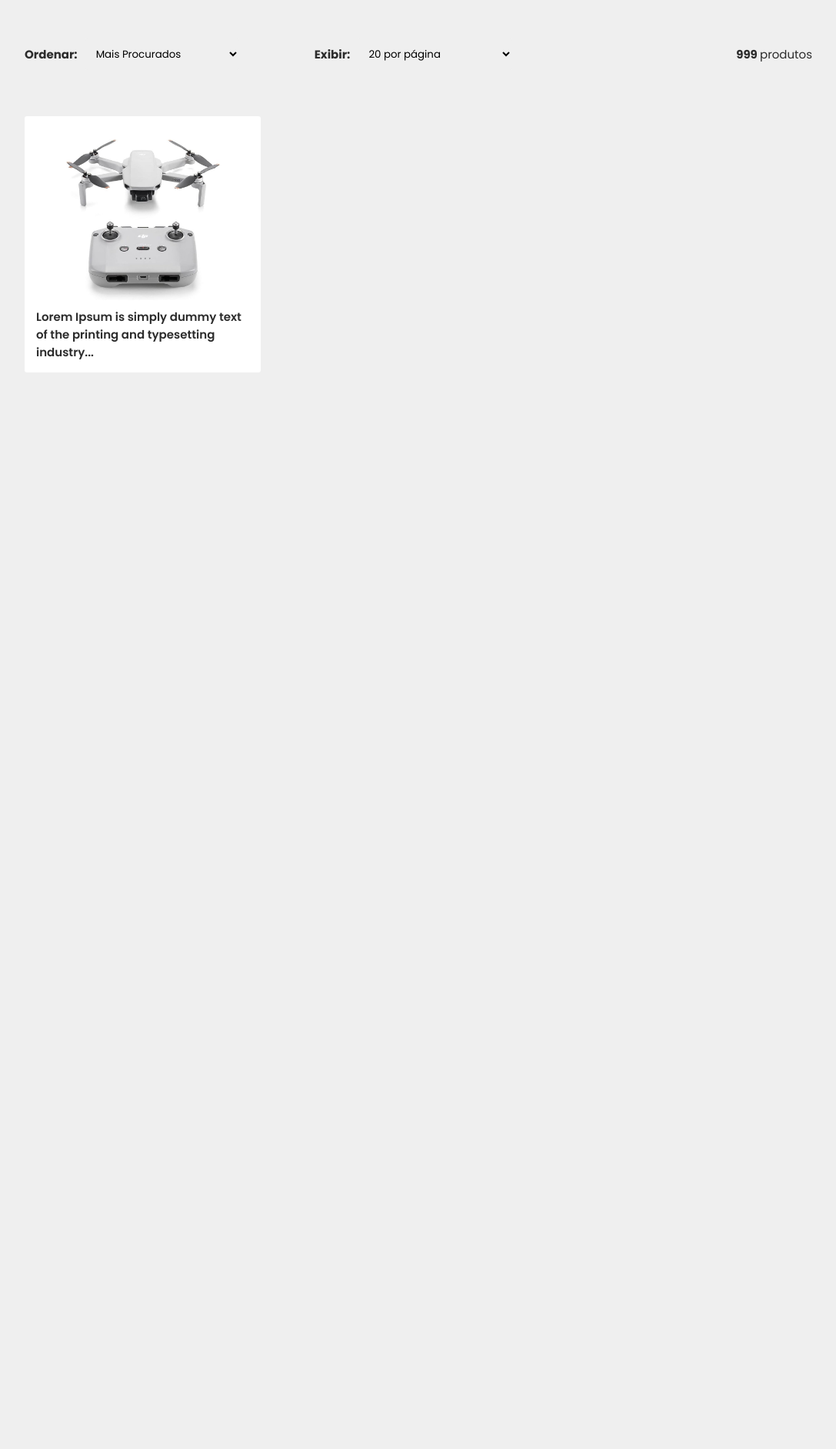
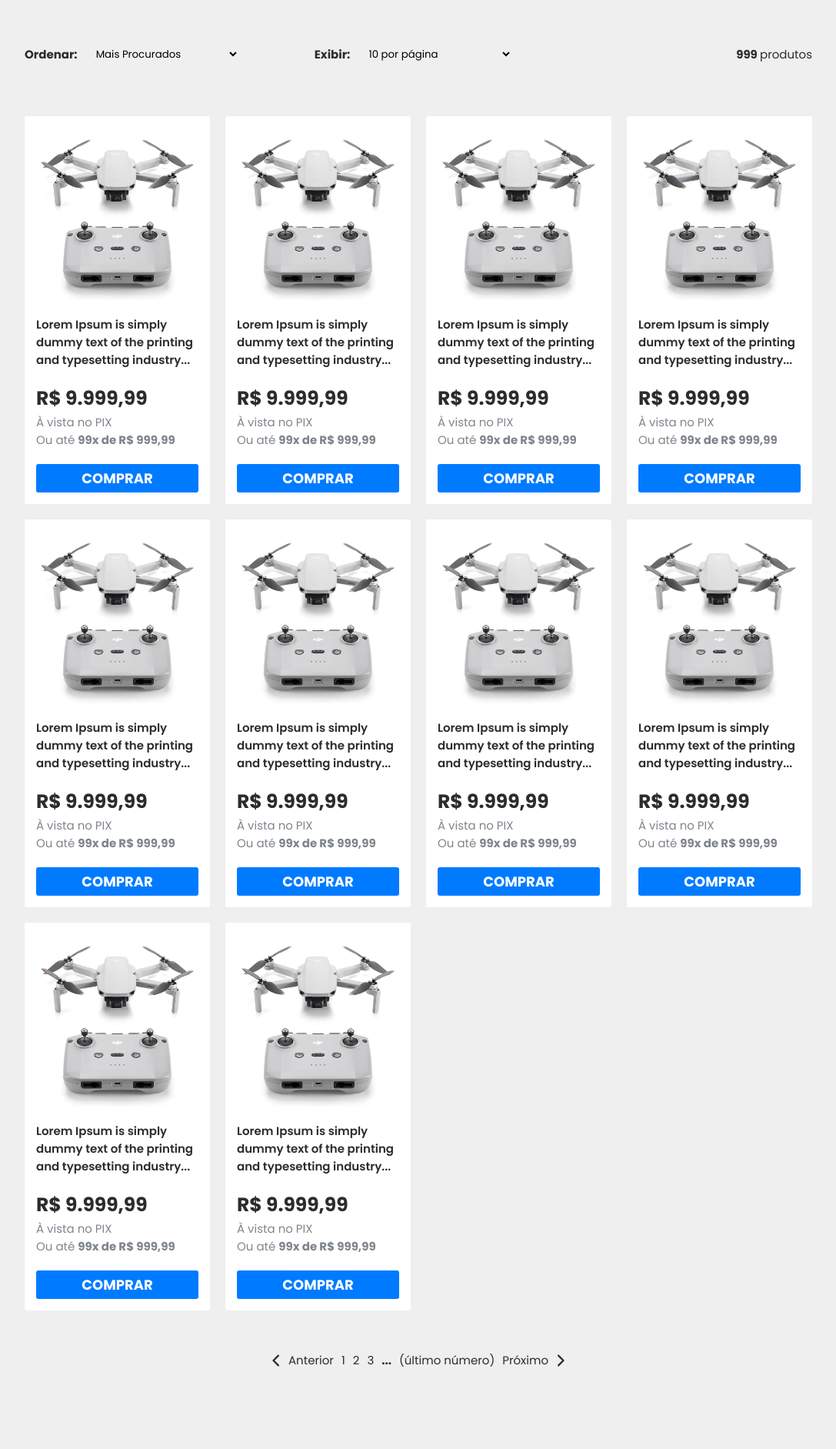
Before and after one commit to victorhvicente/projeto-eccommerce, a PHP site: page /sessao-produtos.html in a window 1280 px wide. Shown: the whole page at 77% size, without its empty margins (96-1183 px from the left). Before the commit the page ends 484 px from the top, so only its background shows below. Run offline with PHP 8.4, Linux system fonts and the light colour scheme.

Commit message:
🚁 feat: implementar layout da tela sessão de produtos AB#60

```diff
--- a/css/sessao-produtos.css
+++ b/css/sessao-produtos.css
@@ -19,7 +19,7 @@ body, html {
 }
 
 main {
-    height: 100vh;
+    height: auto;
     background-color: #EFEFEF;
     display: flex;
     justify-content: center;
@@ -27,7 +27,7 @@ main {
 
 .conteudo-principal {
     width: 80%;
-    margin-top: 5rem;
+    margin: 5rem 0 10rem 0;
 }
 
 .filtro {
@@ -69,13 +69,16 @@ span {
 
 .produtos {
     margin-top: 6rem;
+    display: grid;
+    grid-template-columns: repeat(4, 1fr); /* 3colunas iguais */
+    gap: 2rem;
 }
 
 .card {
     display: flex;
     flex-direction: column;
     align-items: center;
-    width: 30%;
+    gap: 2rem;
     border-radius: 3px;
     padding: 3rem 1.5rem 1.5rem 1.5rem;
     background-color: #FFFFFF;
@@ -84,10 +87,72 @@ span {
 .card img {
     max-width: 20rem;
     height: auto;
-    margin-bottom: 1rem;
 }
 
 .card .descricao-produto {
     font-weight: 600;
     color: #2C2C2C;
 }
+
+.preco {
+    width: 100%;
+}
+
+.preco p {
+    font-weight: 700;
+    font-size: 2.5rem;
+    color: #2C2C2C;
+}
+
+.preco .forma-pagamento {
+    font-weight: 400;
+    font-size: 1.5rem;
+    color: #7F858D;
+}
+
+.card button {
+    width: 100%;
+    padding: 0.5rem;
+    background-color: #007BFF;
+    border: none;
+    border-radius: 3px;
+    color: #FFFFFF;
+    font-weight: 700;
+    cursor: pointer;
+    font-size: 1.8rem;
+}
+
+.card button:hover {
+    background-color: #3399FF;
+}
+
+.navegacao {
+    display: flex;
+    justify-content: center;
+}
+
+.botoes-navegacao {
+    margin-top: 5rem;
+    display: flex;
+    align-items: center;
+    gap: 1rem;
+    border-radius: 5px;
+}
+
+.botoes-navegacao a {
+    text-decoration: none;
+    color: #2C2C2C;
+    display: flex;
+    align-items: center;
+    font-size: 1.5rem;
+}
+
+.botoes-navegacao a:hover {
+    color: #5C5C5C;
+}
+
+.botoes-navegacao svg {
+    width: 3rem;
+    height: auto;
+    color: #2C2C2C;
+}
--- a/sessao-produtos.html
+++ b/sessao-produtos.html
@@ -22,7 +22,7 @@
                     <div class="filtro-opcao">
                         <label for="exibir">Exibir:</label>
                         <select name="exibir" id="">
-                            <option value="exibir">20 por página</option>
+                            <option value="exibir">10 por página</option>
                         </select>
                     </div>
                 </div>
@@ -31,11 +31,147 @@
             </div>
 
             <section class="produtos">
+                <!-- PRODUTO -->
                 <div class="card">
                     <img src="img/drone-foto.jpg" alt="Produto">
                     <P class="descricao-produto">Lorem Ipsum is simply dummy text of the printing and typesetting industry...</P>
+                    <div class="preco">
+                        <p>R$ 9.999,99</p>
+                        <p class="forma-pagamento">À vista no PIX</p>
+                        <p class="forma-pagamento">Ou até <strong>99x de R$ 999,99</strong></p>
+                    </div>
+                    <button>COMPRAR</button>
+                </div>
+
+                <!-- PRODUTO -->
+                <div class="card">
+                    <img src="img/drone-foto.jpg" alt="Produto">
+                    <P class="descricao-produto">Lorem Ipsum is simply dummy text of the printing and typesetting industry...</P>
+                    <div class="preco">
+                        <p>R$ 9.999,99</p>
+                        <p class="forma-pagamento">À vista no PIX</p>
+                        <p class="forma-pagamento">Ou até <strong>99x de R$ 999,99</strong></p>
+                    </div>
+                    <button>COMPRAR</button>
+                </div>
+
+                <!-- PRODUTO -->
+                <div class="card">
+                    <img src="img/drone-foto.jpg" alt="Produto">
+                    <P class="descricao-produto">Lorem Ipsum is simply dummy text of the printing and typesetting industry...</P>
+                    <div class="preco">
+                        <p>R$ 9.999,99</p>
+                        <p class="forma-pagamento">À vista no PIX</p>
+                        <p class="forma-pagamento">Ou até <strong>99x de R$ 999,99</strong></p>
+                    </div>
+                    <button>COMPRAR</button>
+                </div>
+
+                <!-- PRODUTO -->
+                <div class="card">
+                    <img src="img/drone-foto.jpg" alt="Produto">
+                    <P class="descricao-produto">Lorem Ipsum is simply dummy text of the printing and typesetting industry...</P>
+                    <div class="preco">
+                        <p>R$ 9.999,99</p>
+                        <p class="forma-pagamento">À vista no PIX</p>
+                        <p class="forma-pagamento">Ou até <strong>99x de R$ 999,99</strong></p>
+                    </div>
+                    <button>COMPRAR</button>
+                </div>
+
+                <!-- PRODUTO -->
+                <div class="card">
+                    <img src="img/drone-foto.jpg" alt="Produto">
+                    <P class="descricao-produto">Lorem Ipsum is simply dummy text of the printing and typesetting industry...</P>
+                    <div class="preco">
+                        <p>R$ 9.999,99</p>
+                        <p class="forma-pagamento">À vista no PIX</p>
+                        <p class="forma-pagamento">Ou até <strong>99x de R$ 999,99</strong></p>
+                    </div>
+                    <button>COMPRAR</button>
+                </div>
+
+                <!-- PRODUTO -->
+                <div class="card">
+                    <img src="img/drone-foto.jpg" alt="Produto">
+                    <P class="descricao-produto">Lorem Ipsum is simply dummy text of the printing and typesetting industry...</P>
+                    <div class="preco">
+                        <p>R$ 9.999,99</p>
+                        <p class="forma-pagamento">À vista no PIX</p>
+                        <p class="forma-pagamento">Ou até <strong>99x de R$ 999,99</strong></p>
+                    </div>
+                    <button>COMPRAR</button>
+                </div>
+
+                <!-- PRODUTO -->
+                <div class="card">
+                    <img src="img/drone-foto.jpg" alt="Produto">
+                    <P class="descricao-produto">Lorem Ipsum is simply dummy text of the printing and typesetting industry...</P>
+                    <div class="preco">
+                        <p>R$ 9.999,99</p>
+                        <p class="forma-pagamento">À vista no PIX</p>
+                        <p class="forma-pagamento">Ou até <strong>99x de R$ 999,99</strong></p>
+                    </div>
+                    <button>COMPRAR</button>
+                </div>
+
+                <!-- PRODUTO -->
+                <div class="card">
+                    <img src="img/drone-foto.jpg" alt="Produto">
+                    <P class="descricao-produto">Lorem Ipsum is simply dummy text of the printing and typesetting industry...</P>
+                    <div class="preco">
+                        <p>R$ 9.999,99</p>
+                        <p class="forma-pagamento">À vista no PIX</p>
+                        <p class="forma-pagamento">Ou até <strong>99x de R$ 999,99</strong></p>
+                    </div>
+                    <button>COMPRAR</button>
+                </div>
+
+                <!-- PRODUTO -->
+                <div class="card">
+                    <img src="img/drone-foto.jpg" alt="Produto">
+                    <P class="descricao-produto">Lorem Ipsum is simply dummy text of the printing and typesetting industry...</P>
+                    <div class="preco">
+                        <p>R$ 9.999,99</p>
+                        <p class="forma-pagamento">À vista no PIX</p>
+                        <p class="forma-pagamento">Ou até <strong>99x de R$ 999,99</strong></p>
+                    </div>
+                    <button>COMPRAR</button>
+                </div>
+
+                <!-- PRODUTO -->
+                <div class="card">
+                    <img src="img/drone-foto.jpg" alt="Produto">
+                    <P class="descricao-produto">Lorem Ipsum is simply dummy text of the printing and typesetting industry...</P>
+                    <div class="preco">
+                        <p>R$ 9.999,99</p>
+                        <p class="forma-pagamento">À vista no PIX</p>
+                        <p class="forma-pagamento">Ou até <strong>99x de R$ 999,99</strong></p>
+                    </div>
+                    <button>COMPRAR</button>
                 </div>
             </section>
+
+            <div class="navegacao">
+                <div class="botoes-navegacao">
+                    <a href="">
+                        <svg xmlns="http://www.w3.org/2000/svg" viewBox="0 0 20 20" fill="currentColor" class="size-5">
+                            <path fill-rule="evenodd" d="M11.78 5.22a.75.75 0 0 1 0 1.06L8.06 10l3.72 3.72a.75.75 0 1 1-1.06 1.06l-4.25-4.25a.75.75 0 0 1 0-1.06l4.25-4.25a.75.75 0 0 1 1.06 0Z" clip-rule="evenodd" />
+                        </svg>
+                    Anterior</a>
+                    <a href="">1</a>
+                    <a href="">2</a>
+                    <a href="">3</a>
+                    <p>...</p>
+                    <a href="">(último número)</a>
+                    <a href="">
+                    Próximo
+                        <svg xmlns="http://www.w3.org/2000/svg" viewBox="0 0 20 20" fill="currentColor" class="size-5">
+                            <path fill-rule="evenodd" d="M8.22 5.22a.75.75 0 0 1 1.06 0l4.25 4.25a.75.75 0 0 1 0 1.06l-4.25 4.25a.75.75 0 0 1-1.06-1.06L11.94 10 8.22 6.28a.75.75 0 0 1 0-1.06Z" clip-rule="evenodd" />
+                        </svg>
+                    </a>
+                </div>
+            </div>
         </section>
     </main>
 
```
Also changed, not shown: css/cadastro.css (+5 -5 lines), css/login.css (+31 -24 lines).
